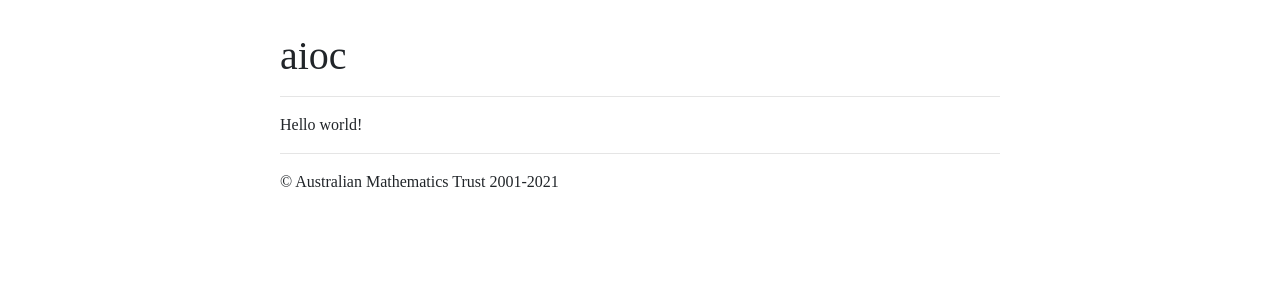
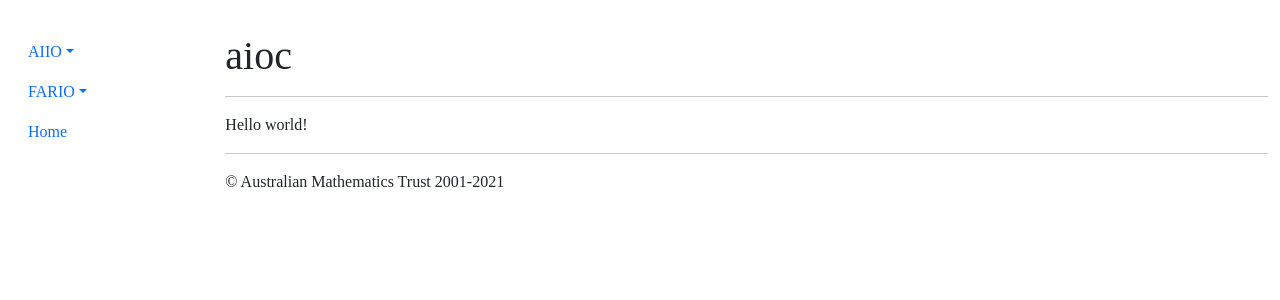
Before and after one commit to simonyanli/results, a Jekyll site: the page built from index.html, in a window 1280 px wide. Shown: the top 300 px of the page. Built offline with Jekyll 4.4.1, drawn with Linux system fonts in a browser that asks for light colours; some web fonts are replaced.

Commit message:
Add a simple nav sidebar

```diff
--- a/_layouts/default.html
+++ b/_layouts/default.html
@@ -5,21 +5,52 @@
     <title>{{ page.title }}</title>
     <meta name="viewport" content="width=device-width, initial-scale=1, shrink-to-fit=no">
     <link rel="canonical" href="{{ page.url | replace:'index.html','' | relative_url }}">
-    <link rel="stylesheet" href="https://cdn.jsdelivr.net/npm/bootstrap@4.5.3/dist/css/bootstrap.min.css" integrity="sha384-TX8t27EcRE3e/ihU7zmQxVncDAy5uIKz4rEkgIXeMed4M0jlfIDPvg6uqKI2xXr2" crossorigin="anonymous">
+    <link href="https://cdn.jsdelivr.net/npm/bootstrap@5.0.2/dist/css/bootstrap.min.css" rel="stylesheet" integrity="sha384-EVSTQN3/azprG1Anm3QDgpJLIm9Nao0Yz1ztcQTwFspd3yD65VohhpuuCOmLASjC" crossorigin="anonymous">
+    <script src="https://cdn.jsdelivr.net/npm/@popperjs/core@2.9.2/dist/umd/popper.min.js" integrity="sha384-IQsoLXl5PILFhosVNubq5LC7Qb9DXgDA9i+tQ8Zj3iwWAwPtgFTxbJ8NT4GN1R8p" crossorigin="anonymous"></script>
+    <script src="https://cdn.jsdelivr.net/npm/bootstrap@5.0.2/dist/js/bootstrap.min.js" integrity="sha384-cVKIPhGWiC2Al4u+LWgxfKTRIcfu0JTxR+EQDz/bgldoEyl4H0zUF0QKbrJ0EcQF" crossorigin="anonymous"></script>
     <link rel="stylesheet" href="{% link assets/main.scss %}" type="text/css">
   </head>
   <body>
+    <div class="container-fluid">
+      <div class="row">
+        <div class="col-2">
+          <ul class="nav flex-column">
+            <li class="nav-item dropdown">
+              <a class="nav-link dropdown-toggle" data-bs-toggle="dropdown" href="#" role="button">AIIO</a>
+              <ul class="dropdown-menu">
+                <li><a class="dropdown-item" href="#">About</a></li>
+                <li><a class="dropdown-item" href="#">Participation</a></li>
+                <li><a class="dropdown-item" href="#">Rules</a></li>
+                <li><a class="dropdown-item" href="#">Problems</a></li>
+                <li><a class="dropdown-item" href="{% link aiio/results.md %}">Results</a></li>
+              </ul>
+            </li>
+            <li class="nav-item dropdown">
+              <a class="nav-link dropdown-toggle" data-bs-toggle="dropdown" href="#" role="button">FARIO</a>
+              <ul class="dropdown-menu">
+                <li><a class="dropdown-item" href="#">About</a></li>
+                <li><a class="dropdown-item" href="#">Participation</a></li>
+                <li><a class="dropdown-item" href="#">Rules</a></li>
+                <li><a class="dropdown-item" href="#">Problems</a></li>
+                <li><a class="dropdown-item" href="#">Results</a></li>
+              </ul>
+            </li>
+            <li class="nav-item">
+              <a class="nav-link" href="#">Home</a>
+            </li>
+          </ul>
+        </div>
+        <div class="col-10">
 
           <h1>{{ page.title }}</h1>
-
           <hr>
-
           {{ content }}
-
           <hr>
-
           <footer>
             &copy; Australian Mathematics Trust 2001-{{ site.time | date: "%Y" }}
           </footer>
+        </div>
+      </div>
+    </div>
   </body>
 </html>
--- a/assets/main.scss
+++ b/assets/main.scss
@@ -6,7 +6,6 @@
 @import url('http://fonts.googleapis.com/css?family=Droid+Serif');
 
 body {
-  max-width: 45rem;
   margin: 2rem auto;
   font-family: "Droid Serif";
 }
```
Lines whose indentation alone changed are shown as unchanged.
